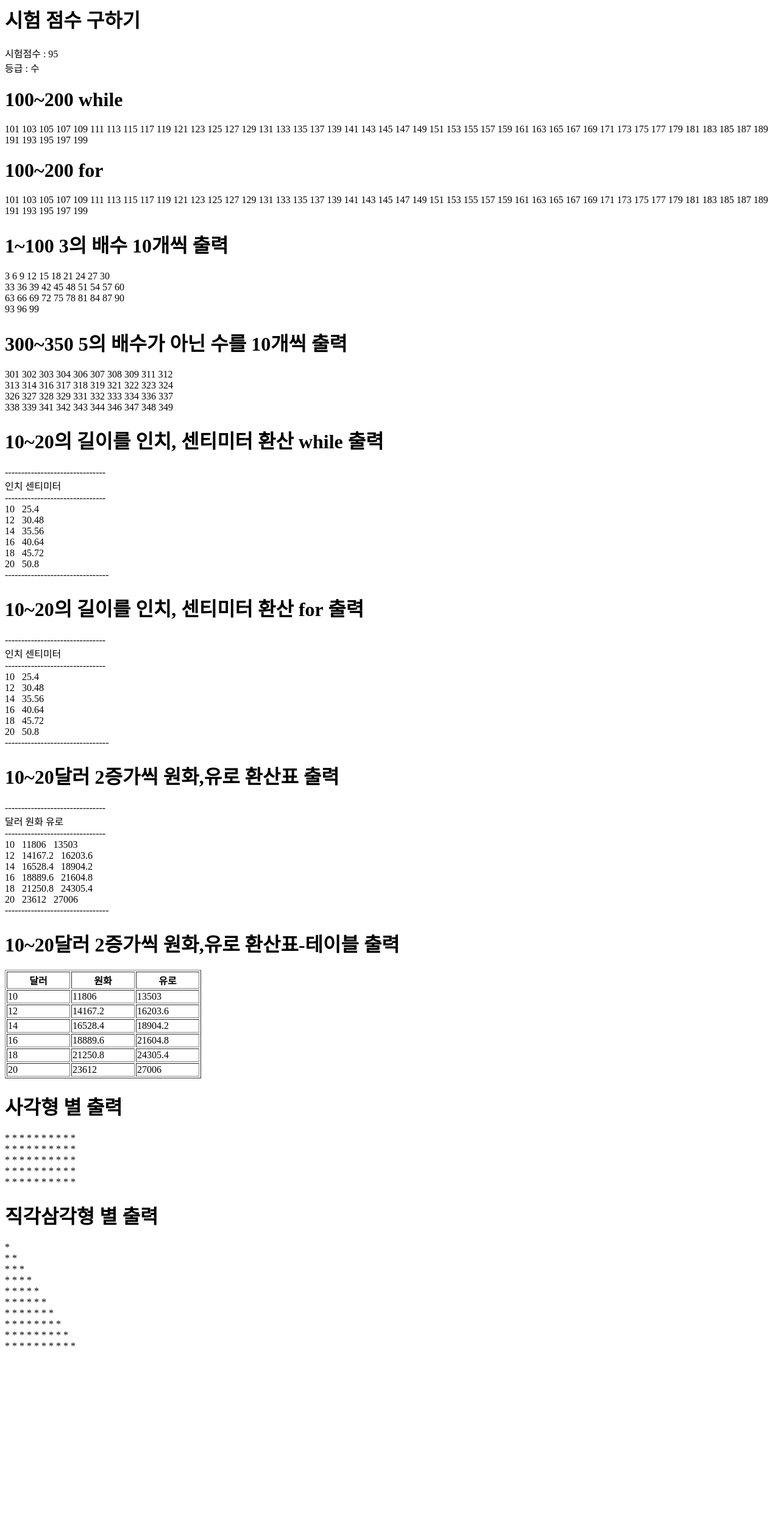
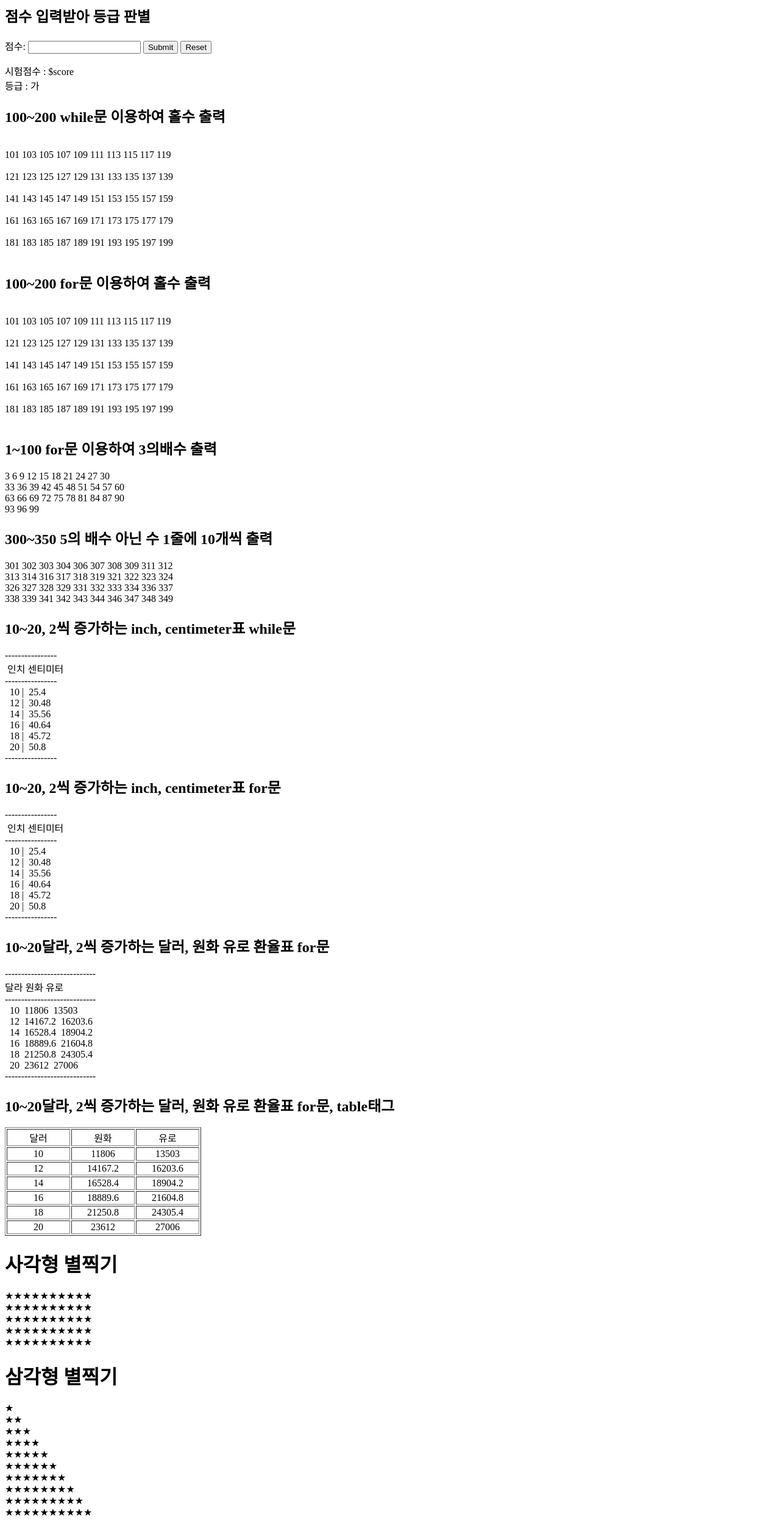
Before and after one commit to JayYJ1/PHPStudy, a PHP site: page /chapter3.php?score=1 in a window 1280 px wide. Shown: the whole page at 61% size. Before the commit the page ends 2208 px from the top, so only its background shows below. Run offline with PHP 8.4, Linux system fonts and the light colour scheme.

Commit message:
설명추가

```diff
--- a/chapter3.php
+++ b/chapter3.php
@@ -1,166 +1,195 @@
 <?php
-    echo" <h1>시험 점수 구하기</h1>";
-
-    $score = 95;
+    echo"<html>
+    <head>
+        <h2>점수 입력받아 등급 판별</h2>
+    </head>
+        <body>
+            <form method='GET' action='chapter3.php'>
+            점수: <input type='text' name='score'/>
+                <input type='submit' name='submit'/>
+                <input type='reset'/>
+            </form>
+        </body>
+    </html>";
+   $score=$_GET["score"];
     if ($score>100||$score<0)
-        echo "입력 점수 오류!";
+        echo '입력 점수 오류!';
     elseif($score>=90){
-        echo"시험점수 :  $score<br>";
-        echo"등급 : 수<br>";
+        echo'시험점수 :  $score<br>';
+        echo'등급 : 수<br>';
     }
     elseif($score>=80){
-        echo"시험점수 :  $score<br>";
-        echo"등급 : 우<br>";
+        echo'시험점수 :  $score<br>';
+        echo'등급 : 우<br>';
     }
     elseif($score>=70){
-        echo"시험점수 :  $score<br>";
-        echo"등급 : 미<br>";
+        echo'시험점수 :  $score<br>';
+        echo'등급 : 미<br>';
     }
     elseif($score>=60){
-        echo"시험점수 :  $score<br>";
-        echo"등급 : 양<br>";
+        echo'시험점수 :  $score<br>';
+        echo'등급 : 양<br>';
     }
-    elseif($score<60){
-        echo"시험점수 :  $score<br>";
-        echo"등급 : 가<br>";
+    else{
+        echo'시험점수 :  $score<br>';
+        echo'등급 : 가<br>';
     }
 ?>
-<!--1-->
+<!--1번-->
 
 <?php
- echo" <h1>100~200 while</h1>";
-    $n=100;
-    while($n<=200)
-    {
-        if($n%2==1)
-        echo "$n ";
-        $n++;
+    echo"<h2>100~200 while문 이용하여 홀수 출력</h2>";
+    $num=100;
+    $count=0;
+    while($num<=200){ //num을 200까지 반복
+        if($num%2==1){ //num을 2로 나눈 나머지가 1일때 실행
+            echo"$num ";
+            $count++; //count는 조건문이 참일때 수를 증가
+        }
+        if($count%10==0){//count를 10으로 나눈 나머지가 0일때 실행
+             echo"<br>";
+        }
+        $num++; //num의 범위는 100~200이므로 if문 바깥에서 증가
     }
 ?>
-<!--2-->
+<!--2번-->
+
 <?php
- echo" <h1>100~200 for</h1>";
-     for($n=100; $n<=200; $n++)
-     {
-         if($n%2==1)
-         echo "$n ";
+    echo"<h2>100~200 for문 이용하여 홀수 출력</h2>";
+    $count=0;
+    for($num=100; $num<=200; $num++){ //num을 200까지 반복
+        if($num%2==1){ //num을 2로 나눈 나머지가 1일때 실행
+            echo"$num ";
+            $count++; //count는 조건문이 참일때 수를 증가
+        }
+        if($count%10==0){//count를 10으로 나눈 나머지가 0일때 실행
+             echo"<br>";
+        }
+    }//for문을 쓸 경우 loop문안에 변수 선언 및 증감식 가능
+?>
+<!--3번-->
 
+<?php
+    echo"<h2>1~100 for문 이용하여 3의배수 출력</h2>";
+    $num=1;
+    $count=0;
+    while($num<=100){ //num을 100까지 반복
+        if($num%3==0){ //num을 3로 나눈 나머지가 0일때 실행
+            echo"$num ";
+            $count++; //count는 조건문이 참일때 수를 증가
+        if($count%10==0)//count를 10으로 나눈 나머지가 0일때 실행
+             echo"<br>";
+        }
+        $num++; //num의 범위는 100~200이므로 if문 바깥에서 증가
     }
 ?>
-<!--3-->
+<!--4번-->
+
 <?php
-     echo" <h1>1~100 3의 배수 10개씩 출력</h1>";
-     $n=1; //정수
-     $count=0; //10개 씩 세어줄 수
-     while($n<=100) // n이 1~100까지 반복
-     {
-         if($n%3==0){ //n이 3으로 나눈 나머지가 0일때
-         echo "$n "; //n을 출력
-         $count++; //3의 배수 1개당 count 1씩 증가
-         if($count%10==0) //count가 10으로 나눈 나머지가 0일때, 즉 10의 배수일때
-         echo"<br>"; //줄바꿈
+    echo"<h2>300~350 5의 배수 아닌 수 1줄에 10개씩 출력</h2>";
+    $num=300;
+    $count=0;
+    while($num<=350){ //num을 100까지 반복
+        if($num%5!=0){ //num을 3로 나눈 나머지가 0일때 실행
+            echo"$num ";
+            $count++; //count는 조건문이 참일때 수를 증가
+        if($count%10==0)//count를 10으로 나눈 나머지가 0일때 실행
+             echo"<br>";
         }
-         $n++;//n은 1~100까지 세어야 하므로 계속 증가
+        $num++; //num의 범위는 100~200이므로 if문 바깥에서 증가
     }
 ?>
-<!--4-->
+<!--5번-->
+
 <?php
-      echo" <h1>300~350 5의 배수가 아닌 수를 10개씩 출력</h1>";
-      $n=300; //정수
-      $count=0; //10개 씩 세어줄 수
-      while($n<=350) // n이 300~350까지 반복
-      {
-          if($n%5!=0){ //n이 5으로 나눈 나머지가 0이 아닐때
-          echo "$n "; //n을 출력
-          $count++; //5의 배수가 아닌수 1개당 count 1씩 증가
-          if($count%10==0) //count가 10으로 나눈 나머지가 0일때, 즉 10의 배수일때
-          echo"<br>"; //줄바꿈
+echo"<h2>10~20, 2씩 증가하는 inch, centimeter표 while문 </h2>";
+    $inch=10;
+echo"----------------<br>";
+echo"&nbsp;인치&nbsp;센티미터<br>";
+echo"----------------<br>";
+    while($inch<=20){
+        echo"&nbsp;&nbsp;$inch | ";
+        $centi=$inch * 2.54;
+        echo"&nbsp;$centi<br>";
+        $inch+=2;
     }
-          $n++;//n은 1~100까지 세어야 하므로 계속 증가
+    echo"----------------<br>";
+?>
+<!--6번-->
+
+<?php
+echo"<h2>10~20, 2씩 증가하는 inch, centimeter표 for문 </h2>";
+echo"----------------<br>";
+echo"&nbsp;인치&nbsp;센티미터<br>";
+echo"----------------<br>";
+    for($inch=10;$inch<=20;$inch+=2){
+        echo"&nbsp;&nbsp;$inch | ";
+        $centi=$inch * 2.54;
+        echo"&nbsp;$centi<br>";
+    }
+    echo"----------------<br>";
+?>
+<!--7번-->
+
+<?php
+    echo"<h2>10~20달라, 2씩 증가하는 달러, 원화 유로 환율표 for문 </h2>";
+    echo"----------------------------<br>";
+    echo"달라&nbsp;원화&nbsp;유로<br>";
+    echo"----------------------------<br>";
+        for($d=10;$d<=20;$d+=2){
+            echo"&nbsp;&nbsp;$d ";
+            $w=$d * 1180.60;
+            echo"&nbsp;$w ";
+            $u=$d * 1350.30;
+            echo"&nbsp;$u<br>";
+        }
+        echo"----------------------------<br>";
+?>
+<!--8번-->
+
+<?php
+    echo"<h2>10~20달라, 2씩 증가하는 달러, 원화 유로 환율표 for문, table태그 </h2>";
+    echo"<table border='1' >
+        <tr>
+            <td width='100' align='center'>달러</td>
+            <td width='100' align='center'>원화</td>
+            <td width='100' align='center'>유로</td>
+        </tr>";
+    for($d=10;$d<=20;$d+=2){
+        $w=$d * 1180.60;
+        $u=$d * 1350.30;
+        echo"<tr>
+        <td align='center'>$d</td>
+        <td align='center'>$w</td>
+        <td align='center'>$u</td>
+        </tr>";
+    }
+    echo"</table>";
+?>
+<!--9번-->
+
+<?php
+    echo"<h1>사각형 별찍기</h1>";
+    for($i=0; $i<5; $i++){
+           for($j=0;$j<10; $j++){
+            echo"★";
+        }
+        echo"<br>";
        }
 ?>
-<!--5-->
+<!--10번-->
+
 <?php
-    echo" <h1>10~20의 길이를 인치, 센티미터 환산 while 출력</h1>";
-        echo "-------------------------------<br>";
-        echo "인치 센티미터<br>";
-        echo "-------------------------------<br>";
-
-        $inch = 10;
-        while ($inch<=20) {
-            $cm = $inch * 2.54;
-            echo $inch." &nbsp; ".$cm."<br>";
-
-            $inch += 2;
+    echo"<h1>삼각형 별찍기</h1>";
+    for($i=0; $i<10; $i++){
+        for($j=0;$j<=$i; $j++){
+         echo"★";
      }
-        echo "--------------------------------";
-
+     echo"<br>";
+    }
+    //i=0이고 j=0일때 별, j=1일때 개행
+    //i=1이고 j=0,1일때 별 j =2일때 개행
+    // ...
+    //i=5이고 j=0,1,2,3,4,5 일때 별, j= 6일때 개행
 ?>
-<!--6-->
-<?php
-echo" <h1>10~20의 길이를 인치, 센티미터 환산 for 출력</h1>";
-        echo "-------------------------------<br>";
-        echo "인치 센티미터<br>";
-        echo "-------------------------------<br>";
-
-        for ($inch=10; $inch<=20; $inch+=2) {
-            $cm = $inch * 2.54;
-            echo $inch." &nbsp; ".$cm."<br>";
-        }
-        echo "--------------------------------";
-
-?>
-<!--7-->
-<?php
-    echo" <h1>10~20달러 2증가씩 원화,유로 환산표 출력</h1>";
-        echo "-------------------------------<br>";
-        echo "달러  원화  유로<br>";
-        echo "-------------------------------<br>";
-
-        for($won=10; $won<=20; $won+= 2) {
-            $dollar = $won * 1180.60;
-            $euro = $won * 1350.30;
-            echo $won." &nbsp; ".$dollar." &nbsp; ".$euro."<br>";
-        }
-        echo "--------------------------------";
-
-?>
-<!--8-->
-<?php
-  echo" <h1>10~20달러 2증가씩 원화,유로 환산표-테이블 출력</h1>";
-        $string = "";
-        $string .= "<table border='1'>";
-        $string .= "<tr><th width='100'>달러</th><th width='100'>원화</th><th width='100'>유로</th></tr>";
-
-        for($won=10; $won<=20; $won+= 2) {
-            $dollar = $won * 1180.60;
-            $euro = $won * 1350.30;
-            $string .= "<tr><td>$won</td><td>$dollar</td><td>$euro</td>";
-        }
-        $string .= "</table>";
-
-        echo $string;
-
-?>
-<!--9-->
-<?php
-  echo" <h1>사각형 별 출력</h1>";
-        for ($a=1; $a<=5; $a++) {
-            for ($b=1; $b<=10; $b++) {
-                echo "* ";
-            }
-            echo "<br>";
-        }
-
-?>
-<!--10-->
-<?php
-echo" <h1>직각삼각형 별 출력</h1>";
-    for ($a=1; $a<=10; $a++) {
-        for ($b=1; $b<=$a; $b++) {
-            echo "* ";
-        }
-        echo "<br>";
-    }
-?>
-<!--11-->
+<!--11번-->
```
Lines whose indentation alone changed are shown as unchanged.
